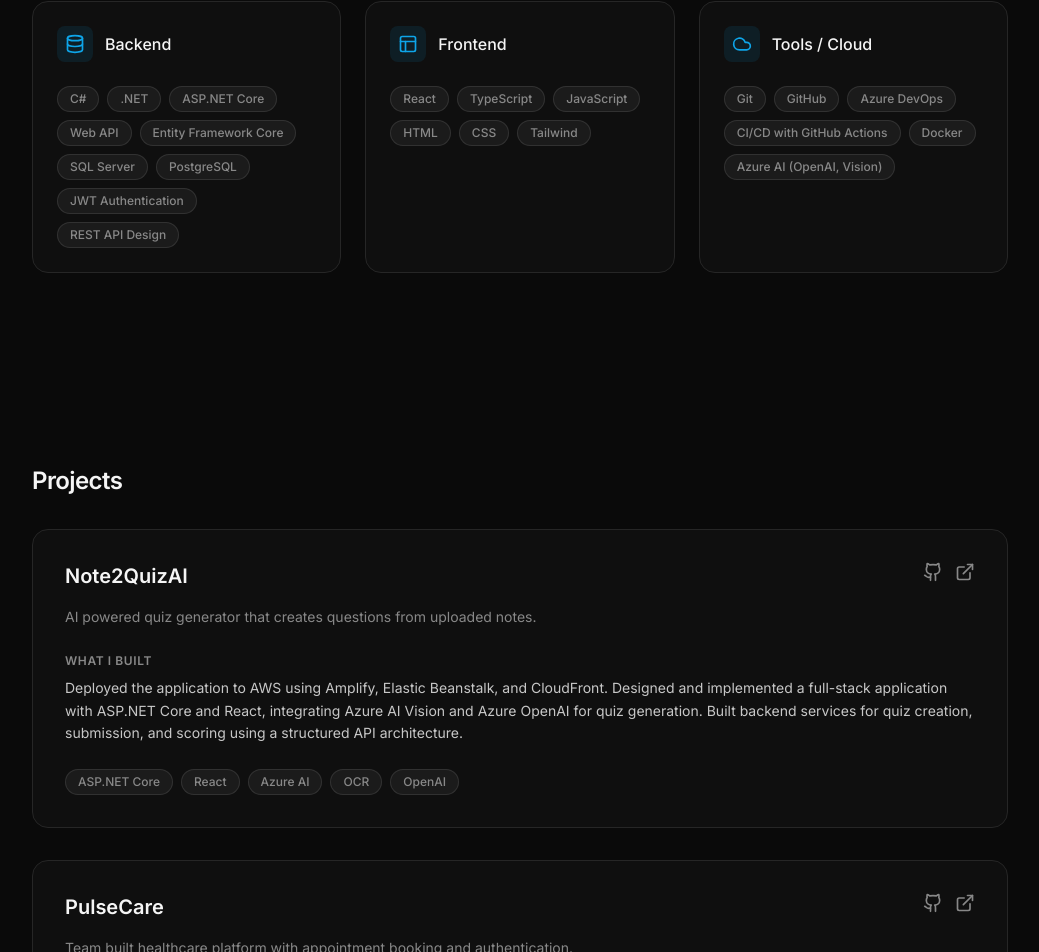
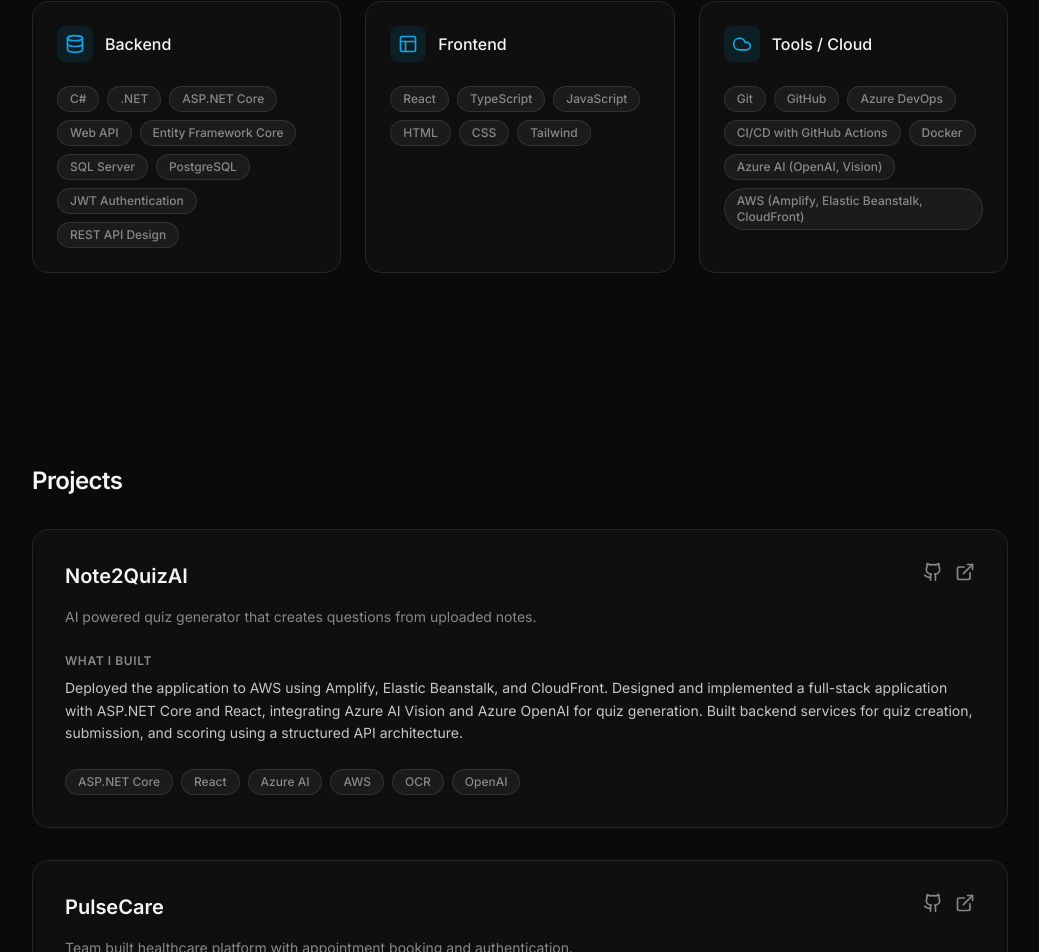
Before and after one commit to johanjaners/johan-portfolio, a React (Vite) app: page / in a window 1280 px wide. Shown: the part 1401-2353 px from the top of the page, without its empty margins (120-1159 px from the left). Built offline with nearby package versions, Linux system fonts and the light colour scheme.

Commit message:
feat: update tech stack for Note2QuizAI to include AWS services

```diff
--- a/src/App.tsx
+++ b/src/App.tsx
@@ -305,7 +305,8 @@ export default function App() {
               icon={Cloud}
               items={[
                 "Git", "GitHub", "Azure DevOps",
-                "CI/CD with GitHub Actions", "Docker", "Azure AI (OpenAI, Vision)"
+                "CI/CD with GitHub Actions", "Docker", "Azure AI (OpenAI, Vision)",
+                "AWS (Amplify, Elastic Beanstalk, CloudFront)"
               ]}
             />
           </div>
@@ -318,7 +319,7 @@ export default function App() {
               name="Note2QuizAI"
               summary="AI powered quiz generator that creates questions from uploaded notes."
               whatIBuilt = "Deployed the application to AWS using Amplify, Elastic Beanstalk, and CloudFront. Designed and implemented a full-stack application with ASP.NET Core and React, integrating Azure AI Vision and Azure OpenAI for quiz generation. Built backend services for quiz creation, submission, and scoring using a structured API architecture."
-              tech={["ASP.NET Core", "React", "Azure AI", "OCR", "OpenAI"]}
+              tech={["ASP.NET Core", "React", "Azure AI", "AWS", "OCR", "OpenAI"]}
               github={LINKS.projects.note2QuizAiGithub}
               live={LINKS.projects.note2QuizAiLive}
             />
```
